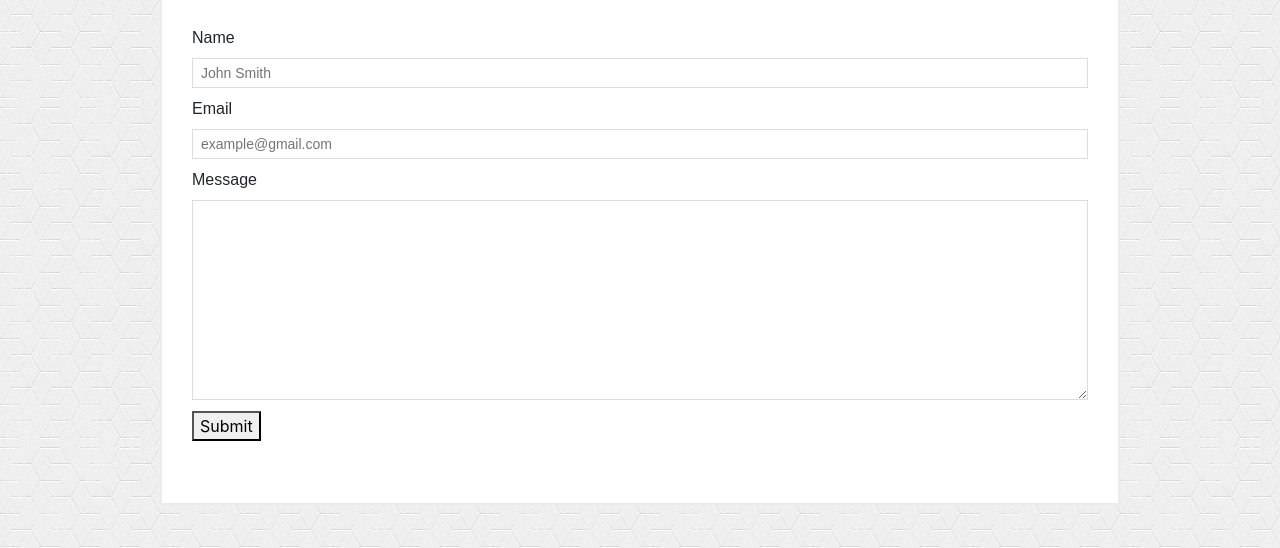
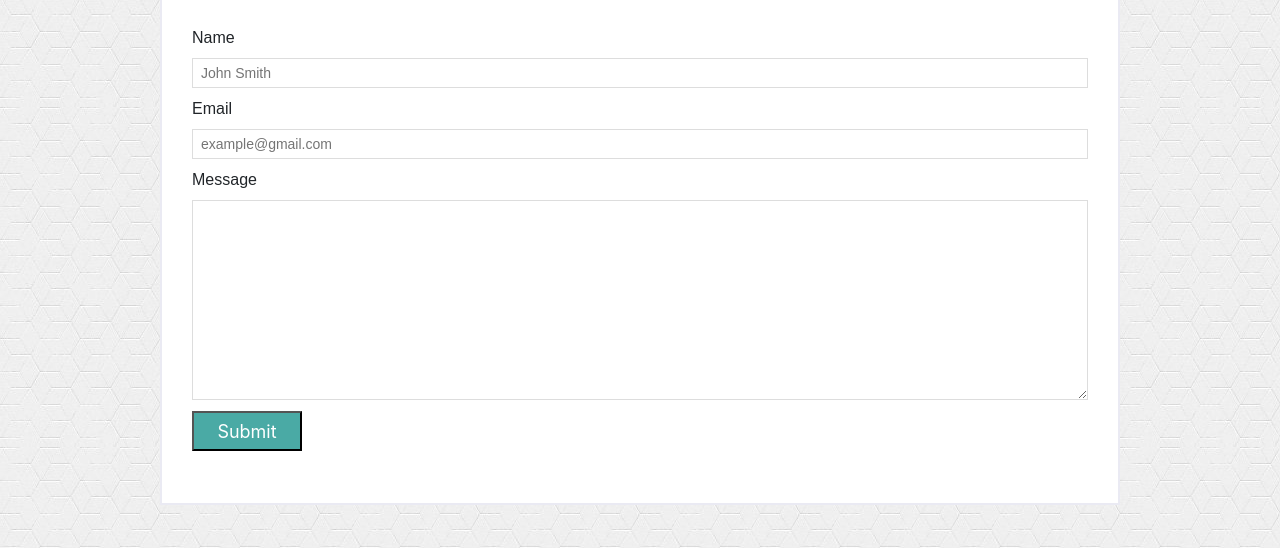
Before and after one commit to jk27924/Bootstrap-Portfolio, a plain HTML site: page contact.html in a window 1280 px wide. Shown: the part 233-781 px from the top of the page. Drawn offline with nearby package versions, Linux system fonts and the light colour scheme.

Commit message:
I resized and changed background color for the submit button on Contact page

```diff
--- a/contact.html
+++ b/contact.html
@@ -125,7 +125,14 @@
         margin-bottom: 8px;
         padding-left: 8px;
     }
-
+    button {
+        background: #4aaaa5;
+        font-size: 18px;
+        color: #fff;
+        width: 110px;
+        height: 40px;
+        cursor: pointer;
+    }
 
     footer {
         padding: 30px 30px 5px 30px;
```
